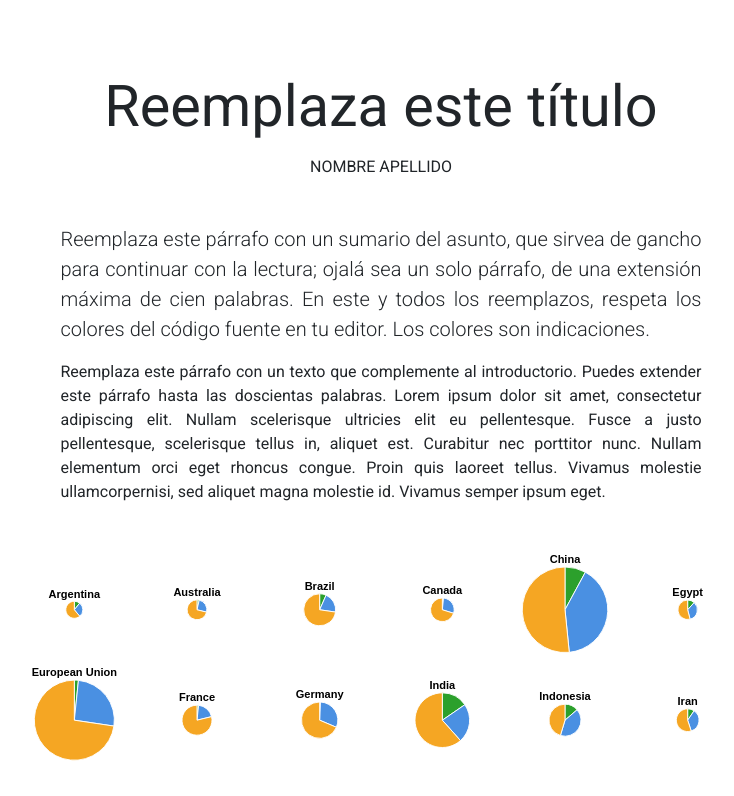
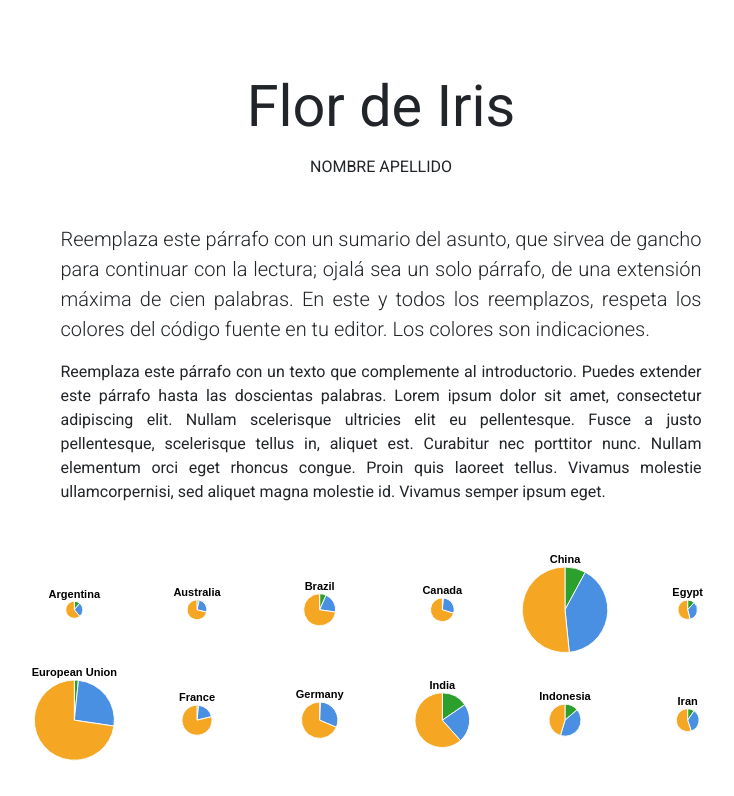
Before and after one commit to catalinaho/id-clase-04, a plain HTML site: page index.html in a window 1280 px wide. Shown: the top 796 px of the page, without its empty margins (259-993 px from the left). Drawn offline with nearby package versions, Linux system fonts and the light colour scheme.

Commit message:
Update index.html

```diff
--- a/index.html
+++ b/index.html
@@ -21,7 +21,7 @@
         <header class="container">
             <div class="row py-4">
                 <div class="col-11 col-sm-10 col-md-9 col-lg-8 col-xl-7 col-xxl-6 mx-auto">
-                    <h1 class="mb-3 mt-5 text-center">Reemplaza este título</h1>
+                    <h1 class="mb-3 mt-5 text-center">Flor de Iris</h1>
 
                     <h2 class="fs-6 mb-5 text-center text-uppercase">Nombre Apellido</h2>
 
```
